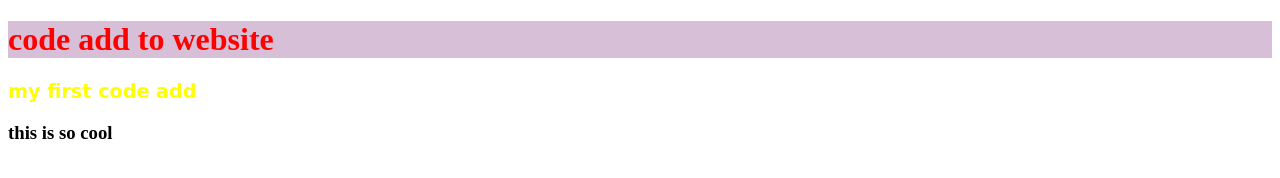
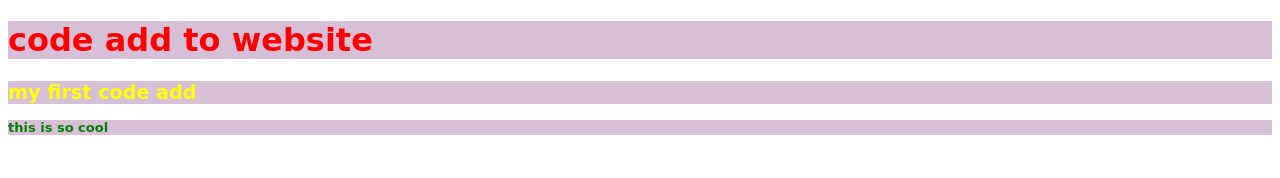
Before and after one commit to mimshadia/2nd-repo, a plain HTML site: page index.html in a window 1280 px wide. Drawn offline with Linux system fonts and the light colour scheme.

Commit message:
h3 color change

```diff
--- a/style.css
+++ b/style.css
@@ -1,9 +1,17 @@
 h1{
     color: red;
     background-color: thistle;
+    font-family: cursive;
 }
 h2{
     color: yellow;
     font-size: larger;
     font-family: cursive;
+    background-color: thistle;
 }
+h3{
+    color: green;
+    font-size: small;
+    font-family: cursive;
+    background-color: thistle;
+}
```
